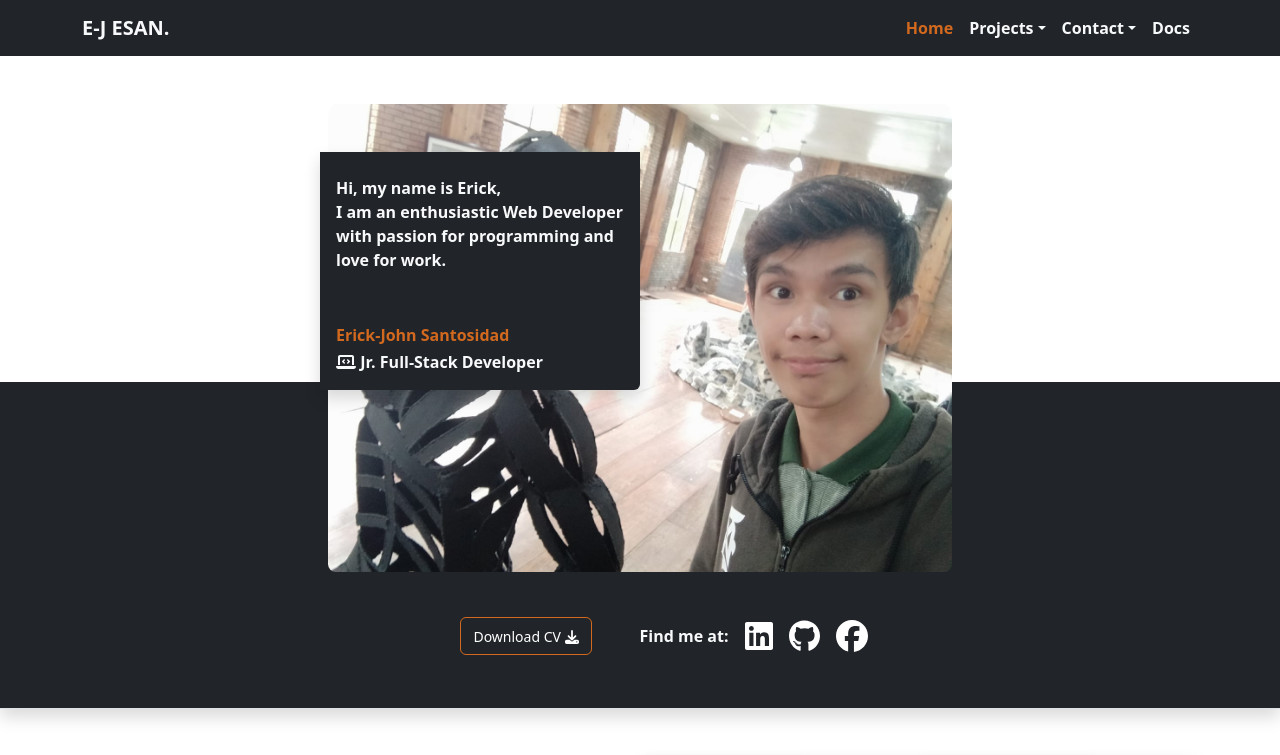
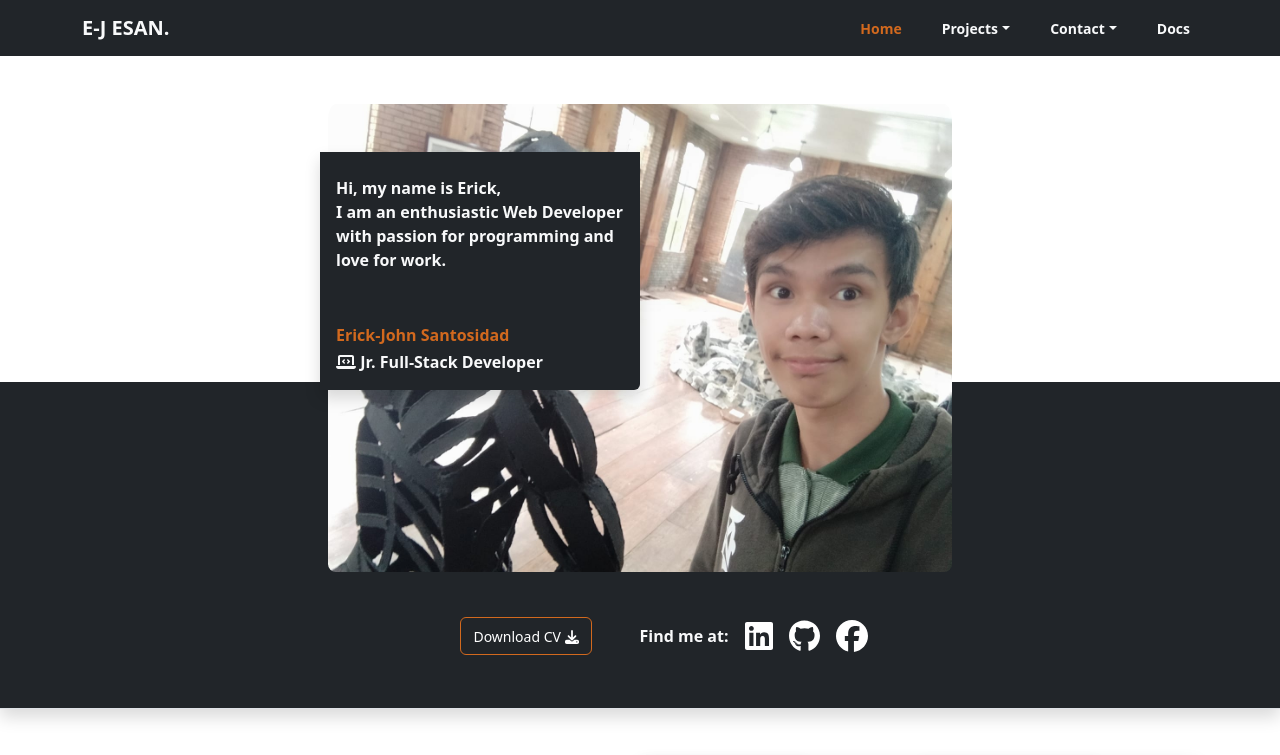
Before and after one commit to ricesush/portfoliov2, a React (Vite) app: page / in a window 1280 px wide. Shown: the top 755 px of the page. Built offline with nearby package versions, Linux system fonts and the light colour scheme.

Commit message:
adjusted navbar spacing

```diff
--- a/src/components/Footer.jsx
+++ b/src/components/Footer.jsx
@@ -1,5 +1,4 @@
 import { FontAwesomeIcon } from '@fortawesome/react-fontawesome';
-import {} from '@fortawesome/free-solid-svg-icons';
 import {
   faFacebook,
   faGithub,
--- a/src/components/NavBar.jsx
+++ b/src/components/NavBar.jsx
@@ -19,27 +19,24 @@ export const NavBar = () => {
           >
             <span className='navbar-toggler-icon'></span>
           </button>
-          <div
-            className='collapse navbar-collapse text-center bg-accent'
-            id='mainNavBar'
-          >
-            <ul className='navbar-nav ms-auto mb-2 mb-lg-0 fw-bold '>
+          <div className='collapse navbar-collapse text-center' id='mainNavBar'>
+            <ul className='navbar-nav ms-auto mb-2 mb-lg-0 fw-bold'>
               <li className='nav-item'>
                 <NavLink to='/' className='nav-link text-light'>
-                  Home
+                  <small>Home</small>
                 </NavLink>
               </li>
-              <li className='nav-item dropdown '>
+              <li className='nav-item dropdown ms-md-4'>
                 <a
-                  className='nav-link dropdown-toggle bg-accent text-light '
+                  className='nav-link dropdown-toggle text-light'
                   href='#'
                   role='button'
                   data-bs-toggle='dropdown'
                   aria-expanded='false'
                 >
-                  Projects
+                  <small>Projects</small>
                 </a>
-                <ul className='dropdown-menu '>
+                <ul className='dropdown-menu'>
                   <li>
                     <NavLink to='/projects' className='dropdown-item fw-bold'>
                       <small>View All</small>
@@ -73,7 +70,7 @@ export const NavBar = () => {
                   </li>
                 </ul>
               </li>
-              <li className='nav-item dropdown'>
+              <li className='nav-item dropdown ms-md-4'>
                 <a
                   className='nav-link dropdown-toggle text-light'
                   href='#'
@@ -81,7 +78,7 @@ export const NavBar = () => {
                   data-bs-toggle='dropdown'
                   aria-expanded='false'
                 >
-                  Contact
+                  <small>Contact</small>
                 </a>
                 <ul className='dropdown-menu text-center'>
                   <li>
@@ -96,9 +93,9 @@ export const NavBar = () => {
                   </li>
                 </ul>
               </li>
-              <li className='nav-item'>
+              <li className='nav-item ms-md-4'>
                 <NavLink to='/docs' className='nav-link text-light'>
-                  Docs
+                  <small>Docs</small>
                 </NavLink>
               </li>
             </ul>
```
